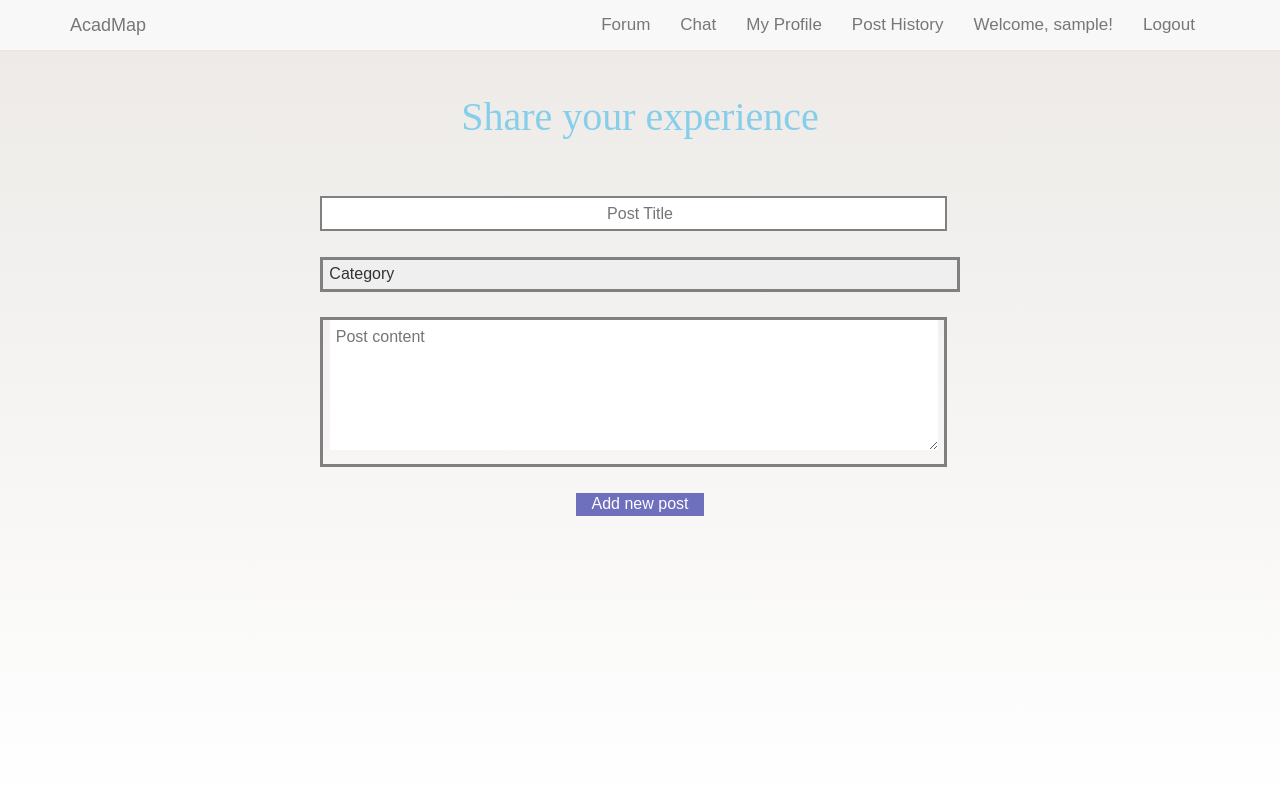
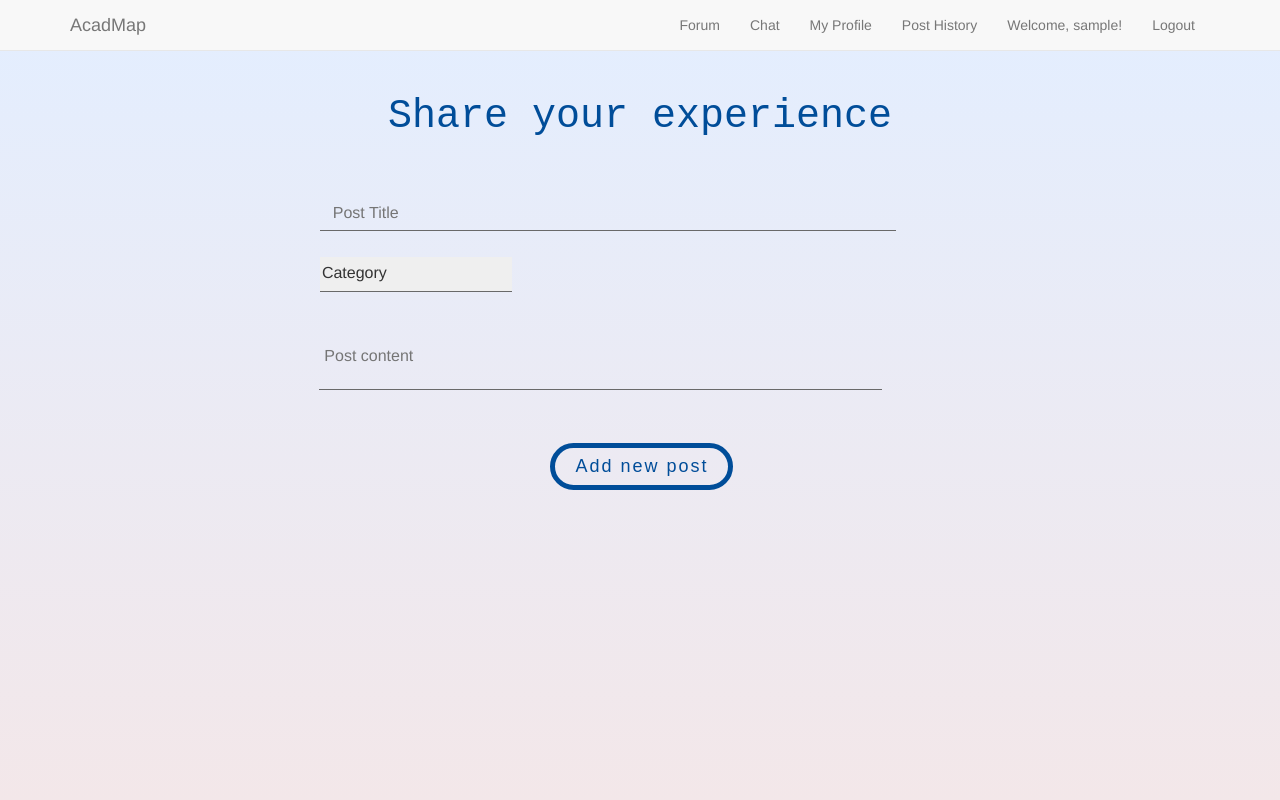
Before and after one commit to fungking07/3100-project, a PHP site: page /forum_related/add_post.php in a window 1280 px wide. Run offline with PHP 8.4, Linux system fonts and the light colour scheme; the visitor is signed in with stand-in values (Sample User, id 1); some libraries are stand-ins or nearby versions.

Commit message:
update UI and comment header

```diff
--- a/css/register.css
+++ b/css/register.css
@@ -4,53 +4,25 @@
   outline:none;
 }
 html{
-  background:url(../assets/register_bac.jpeg) no-repeat center center fixed;
-  background-size: cover;
+background-image: linear-gradient(60deg, #C9FFBF 0%,
+#ffafbd 99%,#ffafbd 100%);
 }
 .red_text{
-margin-left:65%;
+margin-left:40%;
 margin-top:2%;
 color: red;
 }
 .register{
-  margin-left:42%;
+  margin-left:0%;
   margin-top:3%;
   text-align: center;
   font-size: 40px;
-  font-family: 'Cooper Black';
+  font-family: "Courier New", Courier, monospace;
   margin-bottom: 25px;
-  color:skyblue;
-}
-.picture{
-  display:inline-block;
-  width:100px;
-  height:100px;
-  border-radius: 50px;
-  border-color: gray;
-  border-style: solid;
-  border-width: 2px;
-  background-color: white;
-  margin-left:45%;
-}
-.upload{
-  display:inline-block;
-  vertical-align: text-top;
-  margin-top:-60px;
-  margin-left:3%;
-  width: 170px;
-  height:35px;
-  border-color: gray;
-  border-style: solid;
-  border-width: 2px;
-  font-size: 15px;
-}
-.upload:hover{
-  border-style:solid;
-  border-width: 2px;
-  border-color: skyblue;
+  color:#004d99;
 }
 .first{
-  margin-left:45%;
+  margin-left:25%;
 }
 input:hover{
   border-width: 2px;
@@ -89,67 +61,49 @@ input:focus{
   border-color: skyblue;
 }
 .first,.last,.user{
+	background: transparent;
   display:inline-block;
+	color: #004d99;
   margin-top:2%;
   width: 15%;
   height:35px;
   text-align: center;
-  border-style: solid;
+	border: 0;
+  outline: 0;
+	border-bottom: 1px solid #696969;
   font-size: 16px;
-  border-color: gray;
+
 }
 .last,.user{
   margin-left:2%;
 }
-.password{
-  margin-left:45%;
-  margin-top:2%;
-  width: 49%;
-  height:35px;
-  border-style: solid;
-  font-size: 16px;
-  border-color: gray;
-  padding-left: 1%;
-}
-.con_password{
-  margin-left:45%;
-  margin-top:2%;
-  width: 38%;
-  height:35px;
-  border-style: solid;
-  font-size: 16px;
-  border-color: gray;
-  padding-left: 1%;
-}
-.confirm{
-  display:inline-block;
-  margin-top:2%;
-  margin-left:1%;
-  width: 9.6%;
-  height:35px;
-  border-color: gray;
-  border-style: solid;
-  border-width: 2px;
-  font-size: 15px;
+.user{
+	width: 11%;
 }
 .email{
-  margin-left:45%;
+	background: transparent;
+	color: #004d99;
+  margin-left:25%;
   margin-top:2%;
-  width: 49%;
+  width: 45%;
   height:35px;
-  border-style: solid;
   font-size: 16px;
-  border-color: gray;
   padding-left: 1%;
+	border: 0;
+	outline: 0;
+	border-bottom: 1px solid #696969;
 }
 .major{
-  margin-left:45%;
+	background: transparent;
+  margin-left:25%;
   margin-top:2%;
-  width: 50%;
+  width: 15%;
   height:35px;
-  border-style: solid;
+	border: 0;
+	outline: 0;
+	border-bottom: 1px solid #696969;
   font-size: 16px;
-  border-color: gray;
+
 }
 select{
   border:none;
@@ -160,26 +114,27 @@ select{
   padding-left: 1%;
 }
 .education{
-  margin-left:45%;
-  margin-top:2%;
-  width: 50%;
+	margin-top: -41px;
+  margin-left:55%;
+  width: 15%;
   height:35px;
-  border-style: solid;
   font-size: 16px;
-  border-color: gray;
+	border-bottom: 1px
 }
 .per-des{
-  margin-left:45%;
+  margin-left:25%;
   margin-top:2%;
-  width: 49%;
+  width: 45%;
   height:100px;
-  border-style: solid;
-  border-color: gray;
   padding-left: 1%;
   text-align: center;
 }
 .inner-persnal-description{
-  border:none;
+	color: #004d99;
+	background: transparent;
+	border: 0;
+	outline: 0;
+	border-bottom: 1px solid #696969;
   width:100%;
   height:90%;
   appearance: none;
@@ -187,14 +142,26 @@ select{
   margin-left:-2%;
   padding-left: 1%;
   padding-top: 1%;
+	resize: none;
 }
 .submit{
-  margin-left:65%;
-  margin-top:2%;
-  width: 10%;
-  height:35px;
-  text-align: center;
-  border-style: none;
-  background-color: rgb(115,255,99);
-  font-size: 16px;
+	margin-left:43%;
+	margin-top:2%;
+	background: transparent;
+	color: #004d99;
+	border: 5px solid #004d99;
+	border-radius: 50px;
+	padding: 0.8rem 2rem;
+	font: 18px "Margarine", sans-serif;
+	outline: none;
+	cursor: pointer;
+	position: relative;
+	transition: 0.2s ease-in-out;
+	letter-spacing: 2px;
 }
+.submit:hover {background-color: #66CCCC}
+.submit:active {
+  background-color: #66CCCC;
+  box-shadow: 0 5px #666;
+  transform: translateY(4px);
+}
--- a/forum_related/add_post.php
+++ b/forum_related/add_post.php
@@ -1,18 +1,13 @@
 <!--
-PROGRAM FetchPost.php - output all post
-PROGRAMMER: Tso Sze Long 1155109296
+PROGRAM add_Post.php - add new post
+PROGRAMMER and UI designer: Tso Sze Long 1155109296
 CALLING SEQUENCE:
 - forum.php -> add_post.php
-Where Read More button is for accessing to specific post.
+Where add post button is for redicting to add post.
+Algorithm:
+add_post():For adding new post to the forum.If the post content is valid then store in the database .Otherwise promt error to user
  -->
-<meta http-equiv="X-UA-Compatible" content="IE=Edge">
-<meta name="viewport" content="device-width, initial-scale = 1">
-<title>chats</title>
-<link rel="stylesheet" href="../css/bootstrap.min.css">
-<link rel="stylesheet" href="../css/chat_msg.css">
-<link rel="stylesheet" href="../css/main.css">
-<script src="https://ajax.googleapis.com/ajax/libs/jquery/2.1.3/jquery.min.js"></script>
-<script src="../js/bootstrap.min.js"></script>
+
 <?php
   include("ConnectDatabase.php");
   include("../navbar.php");
@@ -93,23 +88,39 @@ Where Read More button is for accessing to specific post.
 	<head>
 		<meta charset="utf-8">
 		<title>Add_post</title>
-		<link rel="stylesheet" href="../css/add_post.css">
-    <style media="screen">
-			.bg{background: #ECE9E6;  /* fallback for old browsers */
-					background: -webkit-linear-gradient(to top, #FFFFFF, #ECE9E6);  /* Chrome 10-25, Safari 5.1-6 */
-					background: linear-gradient(to top, #FFFFFF, #ECE9E6); /* W3C, IE 10+/ Edge, Firefox 16+, Chrome 26+, Opera 12+, Safari 7+ */
-					height: 100%}
-			.text{text-align:justify;font-size: 16px;}
-			h1{color: rgb(100,90,255);}
-			h3{color: rgb(0,191,255);}
+    <link rel="stylesheet" href="../css/register.css">
+    <link rel="stylesheet" href="../css/bootstrap.min.css">
+    <link rel="stylesheet" href="../css/main.css">
+    <script src="https://ajax.googleapis.com/ajax/libs/jquery/2.1.3/jquery.min.js"></script>
+    <script src="../js/bootstrap.min.js"></script>
+    <style>
+			body{
+				background-image: linear-gradient(to top, #f3e7e9 0%, #e3eeff 99%, #e3eeff 100%);
+        }
+        .inner-persnal-description{
+	            color: #004d99;
+	            background: transparent;
+	            border: 0;
+	            outline: 0;
+	            border-bottom: 1px solid #696969;
+              width:100%;
+              height:90%;
+              appearance: none;
+              font-size: 16px;
+              margin-left:-5%;
+              margin-top: -3%;
+              padding-left: 1%;
+              padding-top: 8%;
+	            resize: none;
+            }
 		</style>
 	</head>
 	<body style="height:100%" class="bg">
-		<div class="share">
+		<div class="register">
 			Share your experience
 		</div>
     <form action ="add_post.php" method = "post">
-		  <input type="text" class="title" name="title" placeholder="Post Title" />
+		  <input type="text" class="email" name="title" placeholder="Post Title" />
 		    <div class="major">
 			       <select  name = "category">
 				           <option style="display: none;" value ="">Category</option>
```
Also changed, not shown: css/reset.css (added, +31 -0 lines), login_related/ConnectDatabase.php (+5 -7 lines), login_related/Register.php (+29 -14 lines), login_related/error.php (+5 -5 lines), login_related/login.php (+27 -12 lines), login_related/reset.php (added, +107 -0 lines), login_related/verification.html (added, +19 -0 lines), login_related/verification.php (+30 -14 lines).
